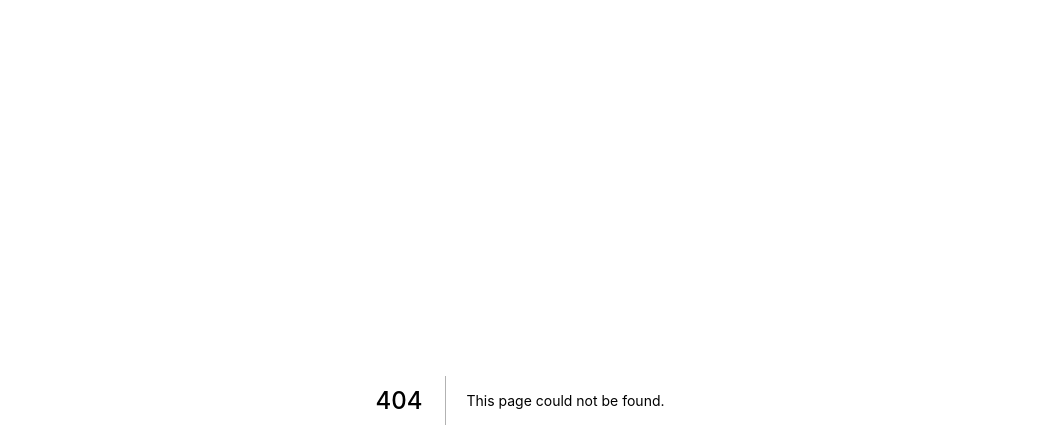
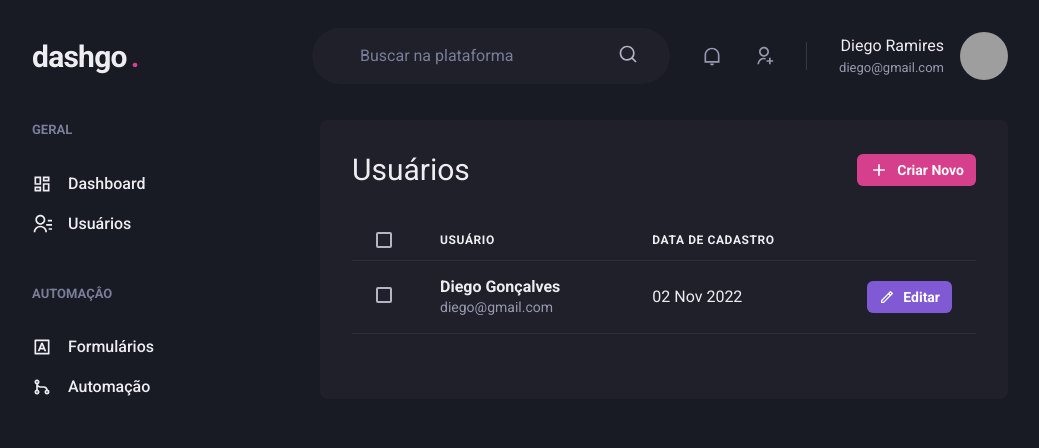
Before and after one commit to DiegoRamires/dashgo, a Next.js app: page /users in a window 1280 px wide. Before the commit this address had no page. Shown: the top 448 px of the page, without its empty margins (120-1159 px from the left). Built offline with nearby package versions, Linux system fonts and the light colour scheme; grey boxes are pictures that could not be loaded.

Commit message:
add: create users page

```diff
--- /dev/null
+++ b/src/pages/users/index.tsx
@@ -0,0 +1,69 @@
+import { Box, Button, Checkbox, Flex, Heading, Icon, Table, Tbody, Td, Text, Th, Thead, Tr } from "@chakra-ui/react";
+import { RiAddLine, RiPencilLine } from 'react-icons/ri';
+import { Header } from "../../components/Header";
+import { Sidebar } from "../../components/Sidebar";
+
+export default function UserList() {
+  return (
+    <Box>
+      <Header />
+      <Flex w='100%' my='6' maxWidth='80%' mx='auto' px='6'>
+        <Sidebar />
+
+        <Box flex='1' borderRadius={8} bg='gray.800' p='8'>
+          <Flex mb='8' justify='space-between' align='center'>
+            <Heading size='lg' fontWeight='normal'>Usuários</Heading>
+
+            <Button
+              as='a'
+              size='sm'
+              fontSize='sm'
+              colorScheme='pink'
+              leftIcon={<Icon as={RiAddLine} fontSize='20' />}
+            >
+              Criar Novo
+            </Button>
+          </Flex>
+
+          <Table colorScheme='whiteAlpha'>
+            <Thead>
+              <Tr>
+                <Th px='6' color='gray.300' width='8'>
+                  <Checkbox colorScheme='pink' />
+                </Th>
+                <Th>Usuário</Th>
+                <Th>Data de cadastro</Th>
+                <Th width={8}></Th>
+              </Tr>
+            </Thead>
+            <Tbody>
+              <Tr>
+                <Td px='6'>
+                  <Checkbox colorScheme='pink' />
+                </Td>
+                <Td>
+                  <Box>
+                    <Text fontWeight='bold'>Diego Gonçalves</Text>
+                    <Text fontSize='sm' color='gray.300'>diego@gmail.com</Text>
+                  </Box>
+                </Td>
+                <Td>02 Nov 2022</Td>
+                <Td>
+                  <Button
+                    as='a'
+                    size='sm'
+                    fontSize='sm'
+                    colorScheme='purple'
+                    leftIcon={<Icon as={RiPencilLine} fontSize='16' />}
+                  >
+                    Editar
+                  </Button>
+                </Td>
+              </Tr>
+            </Tbody>
+          </Table>
+        </Box>
+      </Flex>
+    </Box>
+  )
+}
```
